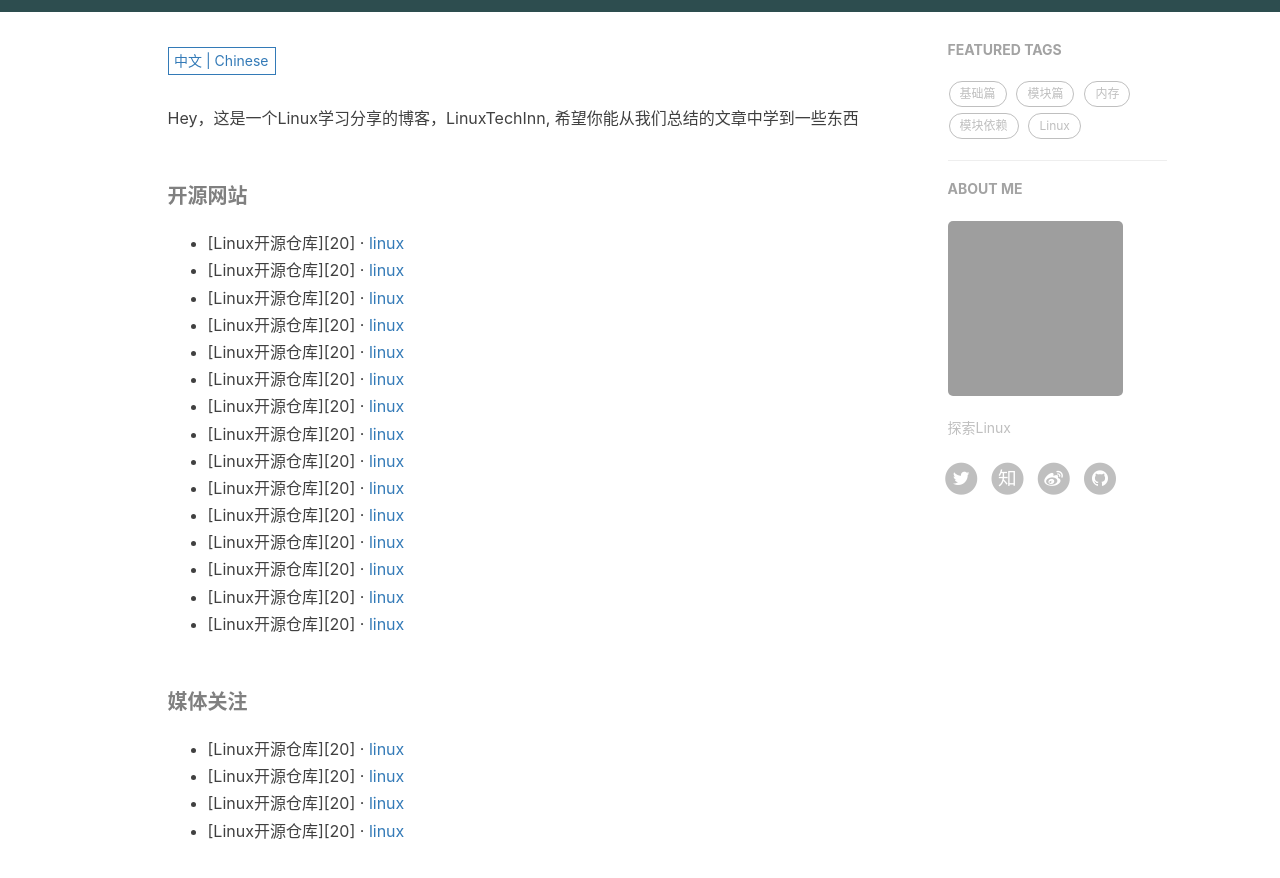
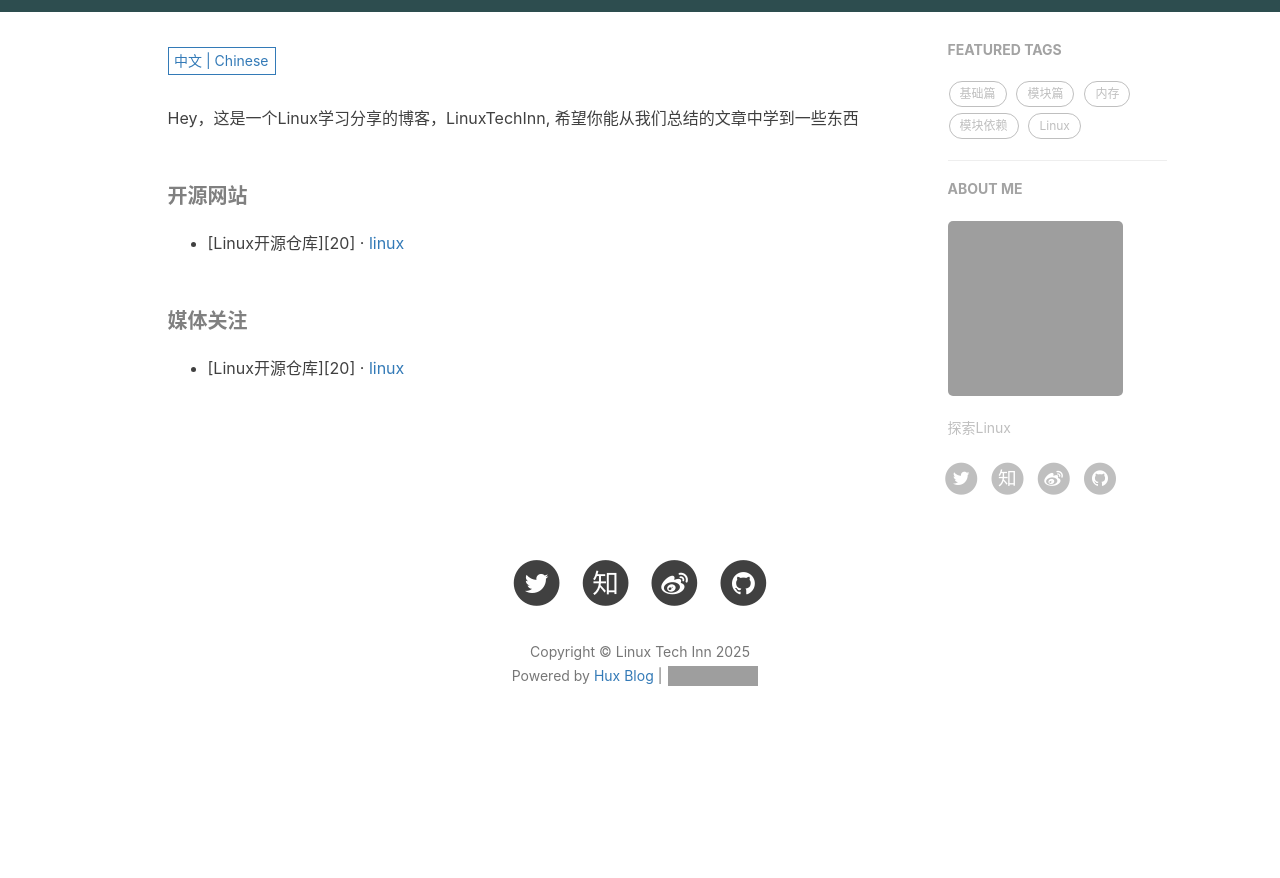
Before and after one commit to linuxTechInn/linuxTechInn.github.io, a Jekyll site: the page built from about.html, in a window 1280 px wide and 900 px high, scrolled down 386 px. Shown: the top 878 px of the window. Built offline with Jekyll 4.4.1, drawn with Linux system fonts in a browser that asks for light colours; nearby versions of some CDN libraries; comment, search, counter and statistics services are not loaded; after the commit the page ends 1166 px from its top, so only the background shows below that; grey boxes are pictures that could not be loaded.

Commit message:
remove unnecessary links

```diff
--- a/_includes/about/en.md
+++ b/_includes/about/en.md
@@ -3,29 +3,10 @@ Hey，this is the blog about Linux learning which is LinuxTechInn, Hope you lear
 ##### opensource website
 
 - [Linux开源仓库][20] · [linux](https://github.com/torvalds/linux)
-- [Linux开源仓库][20] · [linux](https://github.com/torvalds/linux)
-- [Linux开源仓库][20] · [linux](https://github.com/torvalds/linux)
-- [Linux开源仓库][20] · [linux](https://github.com/torvalds/linux)
-- [Linux开源仓库][20] · [linux](https://github.com/torvalds/linux)
-- [Linux开源仓库][20] · [linux](https://github.com/torvalds/linux)
-- [Linux开源仓库][20] · [linux](https://github.com/torvalds/linux)
-- [Linux开源仓库][20] · [linux](https://github.com/torvalds/linux)
-- [Linux开源仓库][20] · [linux](https://github.com/torvalds/linux)
-- [Linux开源仓库][20] · [linux](https://github.com/torvalds/linux)
-- [Linux开源仓库][20] · [linux](https://github.com/torvalds/linux)
-- [Linux开源仓库][20] · [linux](https://github.com/torvalds/linux)
-- [Linux开源仓库][20] · [linux](https://github.com/torvalds/linux)
-- [Linux开源仓库][20] · [linux](https://github.com/torvalds/linux)
-- [Linux开源仓库][20] · [linux](https://github.com/torvalds/linux)
-
 
 ##### One More Title
 
 - [Linux开源仓库][20] · [linux](https://github.com/torvalds/linux)
-- [Linux开源仓库][20] · [linux](https://github.com/torvalds/linux)
-- [Linux开源仓库][20] · [linux](https://github.com/torvalds/linux)
-- [Linux开源仓库][20] · [linux](https://github.com/torvalds/linux)
-
 
 <!--
 - [LinuxTechInn][19] · 2018
--- a/_includes/about/zh.md
+++ b/_includes/about/zh.md
@@ -3,29 +3,10 @@ Hey，这是一个Linux学习分享的博客，LinuxTechInn, 希望你能从我
 ##### 开源网站
 
 - [Linux开源仓库][20] · [linux](https://github.com/torvalds/linux)
-- [Linux开源仓库][20] · [linux](https://github.com/torvalds/linux)
-- [Linux开源仓库][20] · [linux](https://github.com/torvalds/linux)
-- [Linux开源仓库][20] · [linux](https://github.com/torvalds/linux)
-- [Linux开源仓库][20] · [linux](https://github.com/torvalds/linux)
-- [Linux开源仓库][20] · [linux](https://github.com/torvalds/linux)
-- [Linux开源仓库][20] · [linux](https://github.com/torvalds/linux)
-- [Linux开源仓库][20] · [linux](https://github.com/torvalds/linux)
-- [Linux开源仓库][20] · [linux](https://github.com/torvalds/linux)
-- [Linux开源仓库][20] · [linux](https://github.com/torvalds/linux)
-- [Linux开源仓库][20] · [linux](https://github.com/torvalds/linux)
-- [Linux开源仓库][20] · [linux](https://github.com/torvalds/linux)
-- [Linux开源仓库][20] · [linux](https://github.com/torvalds/linux)
-- [Linux开源仓库][20] · [linux](https://github.com/torvalds/linux)
-- [Linux开源仓库][20] · [linux](https://github.com/torvalds/linux)
-
 
 ##### 媒体关注
 
 - [Linux开源仓库][20] · [linux](https://github.com/torvalds/linux)
-- [Linux开源仓库][20] · [linux](https://github.com/torvalds/linux)
-- [Linux开源仓库][20] · [linux](https://github.com/torvalds/linux)
-- [Linux开源仓库][20] · [linux](https://github.com/torvalds/linux)
-
 
 <!--
 - [LinuxTechInn][19] · 2018
```
